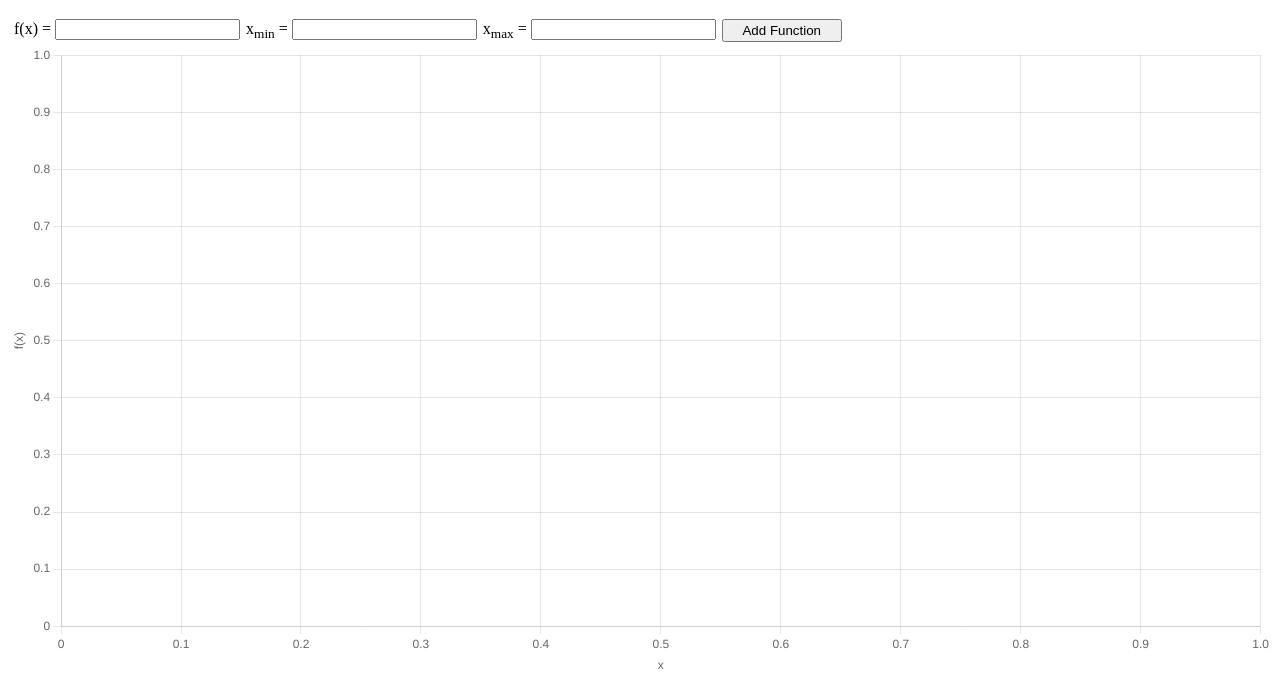
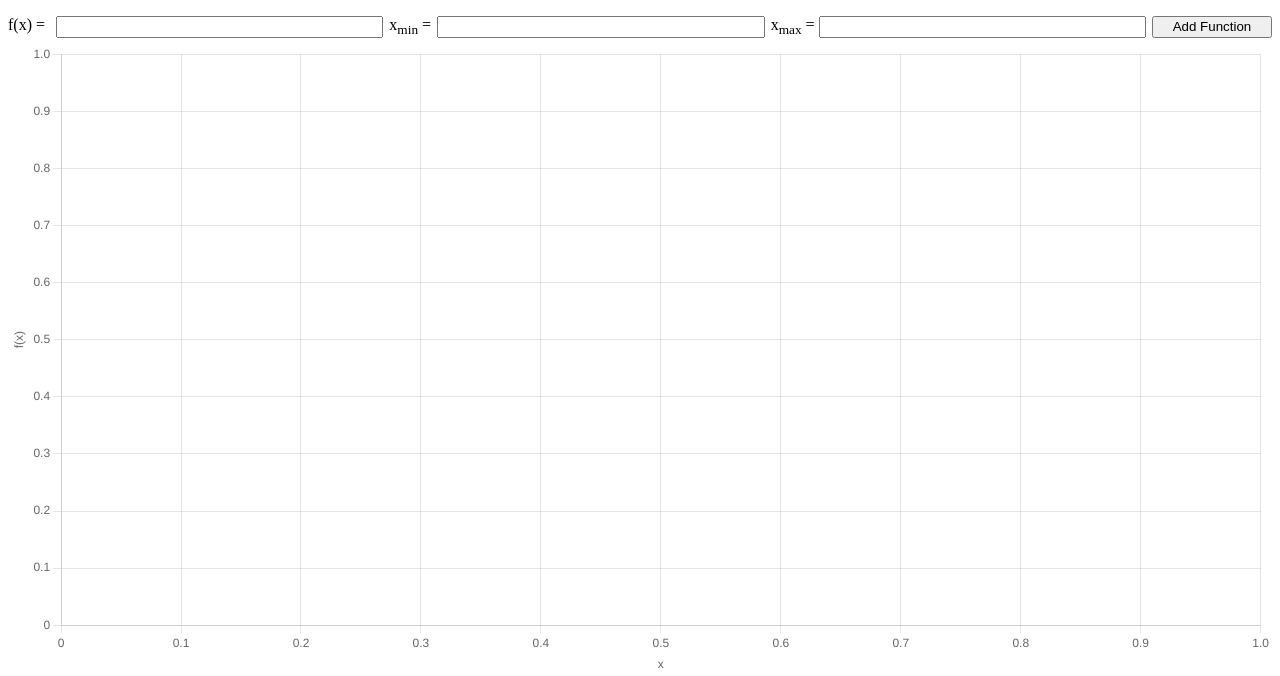
Before and after one commit to af0liveira/funplotter, a Flask app: page / in a window 1280 px wide. Shown: the part 98-774 px from the top of the page. Run offline with Flask 3, Linux system fonts and the light colour scheme.

Commit message:
WIP: Styling frontend

```diff
--- a/app/static/styles.css
+++ b/app/static/styles.css
@@ -5,11 +5,43 @@ body {
 }
 
 .fn-form {
+    box-sizing: border-box;
     display: flex;
     flex-wrap: wrap;
-    flex: 1 1 8ch;
-    gap: 6px;
-    padding: 3px 6px;
+    gap: 3px 6px;
+    /* padding: 3px 6px; */
+    margin: 6px 0;
+    width: 100%;
+}
+
+.fn-form__function,
+.fn-form__xval {
+    box-sizing: border-box;
+    display: flex;
+    flex: 1 1 0;
+    min-width: 12ch;
+}
+
+.fn-form__function-label,
+.fn-form__xval-label {
+    flex: 1 1 auto;
+    min-width: 6ch;
+    max-width: 6ch;
+}
+
+
+.fn-form__function-input,
+.fn-form__xval-input {
+    box-sizing: border-box;
+    flex: 1 1 auto;
+}
+
+.fn-form__function-input {
+    min-width: 0;
+}
+
+.fn-form__xval-input {
+    min-width: 6ch;
 }
 
 .fn-form__buttons {
@@ -18,9 +50,11 @@ body {
     width: 15ch;
 }
 
-.fn-form__btn-update, .fn-form__btn-update {
+.fn-form__btn-delete,
+.fn-form__btn-update {
     width:48%;
 }
+
 .fn-form__btn-add {
     width: 100%;
 }
```
